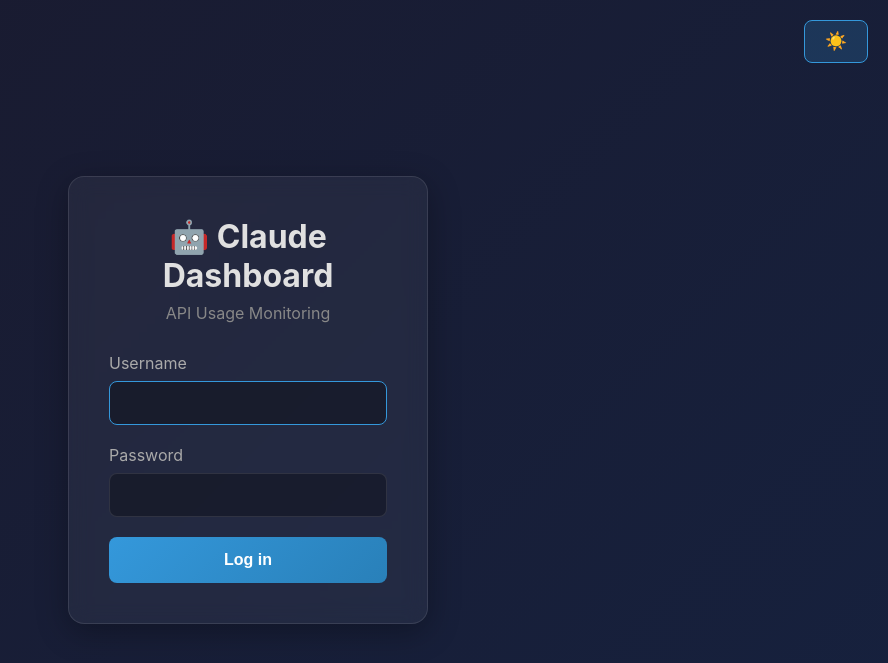
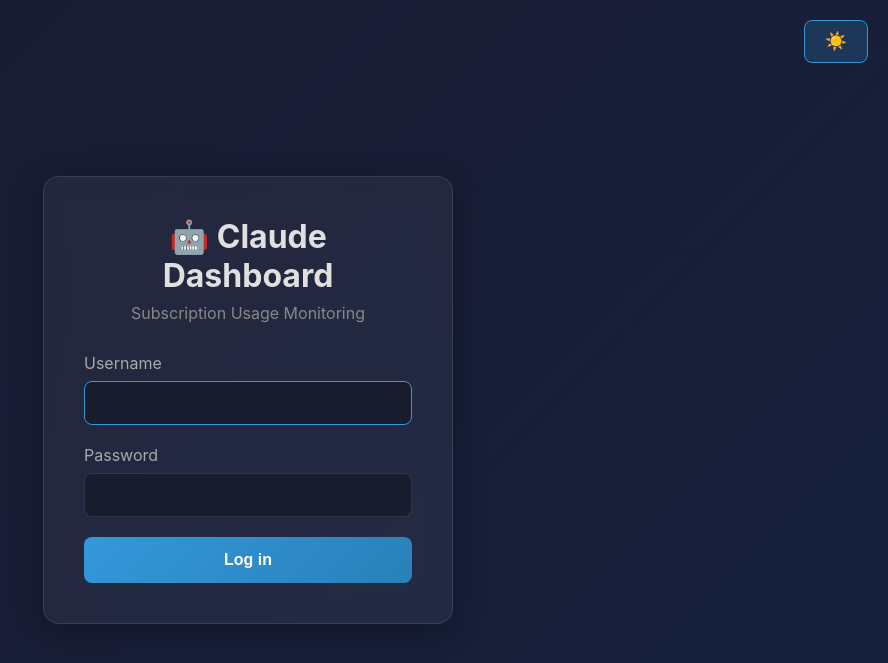
Before and after one commit to robsonek/claude-usage-dashboard, a Flask app: page /login in a window 1280 px wide. Shown: the top 663 px of the page, without its empty margins (392-1280 px from the left). Run offline with Flask 3, Linux system fonts and the light colour scheme.

Commit message:
Fix crontab instructions and update login page
- Change crontab setup to use manual `crontab -e` instead of echo pipe
- Update subtitle from "API Usage" to "Subscription Usage"
- Widen login container from 400px to 450px

Co-Authored-By: Claude Opus 4.5 <noreply@anthropic.com>

```diff
--- a/static/style.css
+++ b/static/style.css
@@ -83,7 +83,7 @@ body {
 
 .login-container {
     width: 100%;
-    max-width: 400px;
+    max-width: 450px;
     padding: 20px;
 }
 
--- a/templates/login.html
+++ b/templates/login.html
@@ -18,7 +18,7 @@
     <div class="login-container">
         <div class="login-box">
             <h1>🤖 Claude Dashboard</h1>
-            <p class="subtitle">API Usage Monitoring</p>
+            <p class="subtitle">Subscription Usage Monitoring</p>
 
             {% if error %}
             <div class="error-message">{{ error }}</div>
```
Also changed, not shown: README.md.
